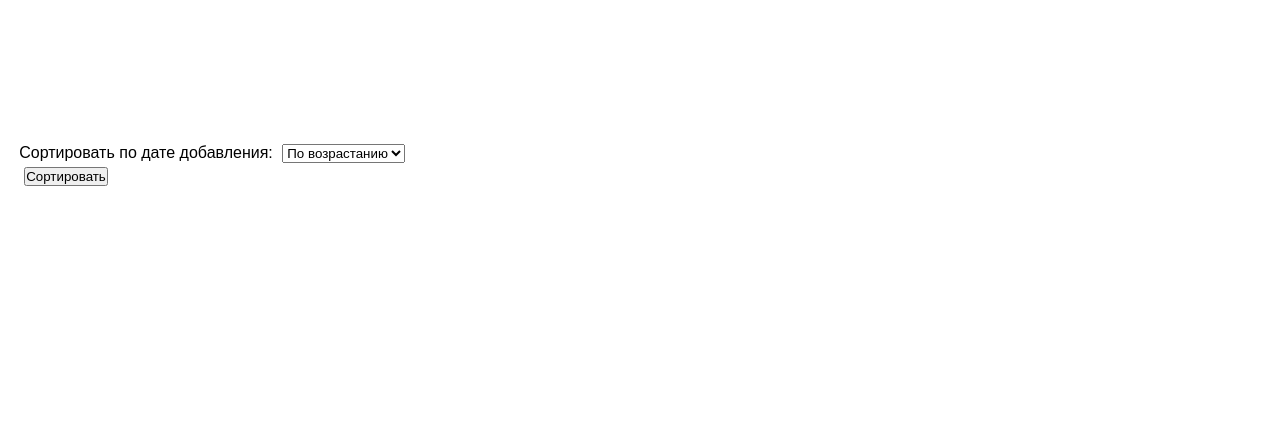
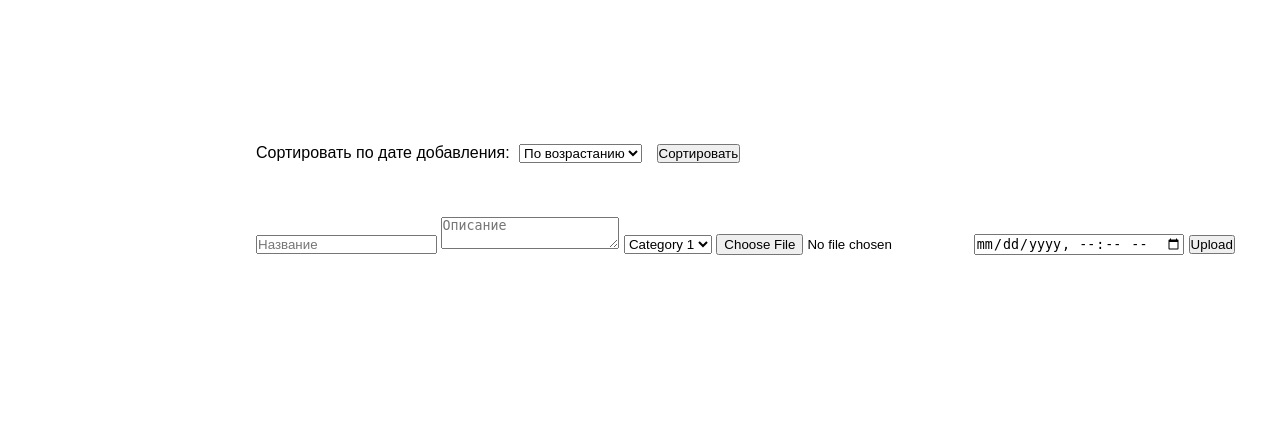
Before and after one commit to iluhabux9/PHP-project, a PHP site: page / in a window 1280 px wide. Shown: the part 365-800 px from the top of the page. Run offline with PHP 8.4, Linux system fonts and the light colour scheme; data that the repository does not hold is empty.

Commit message:
Появилась возможность загружать фото

```diff
--- a/css/style.css
+++ b/css/style.css
@@ -83,10 +83,10 @@ z-index: 1;
 
 .sort_all {
   display: grid;
-  grid-template-columns: repeat(3, 1fr);
-  grid-gap: 10px;
+  grid-template-columns: repeat(1, 1fr);
+  grid-gap: 50px;
   margin-top: 125px;
-  margin-left: 1.5%;
+  margin-left: 20%;
 }
 
 /* Сортировка по дате добавления */
--- a/index.php
+++ b/index.php
@@ -58,6 +58,24 @@
 
     </div>
 
+
+  <div class="upload">
+
+  <form action="upload.php" method="POST" enctype="multipart/form-data">
+    <input type="text" name="title" placeholder="Название">
+    <textarea name="description" placeholder="Описание"></textarea>
+    <select name="category">
+        <option value="1">Category 1</option>
+        <option value="2">Category 2</option>
+        <option value="3">Category 3</option>
+    </select>
+    <input type="file" name="photo">
+    <input type="datetime-local" name="upload_date" placeholder="Дата и время">
+    <button type="submit" name="submit">Upload</button>
+  </form>
+
+      </div>
+
 </div>
 
 </main>
```
Also changed, not shown: upload.php (added, +79 -0 lines).
